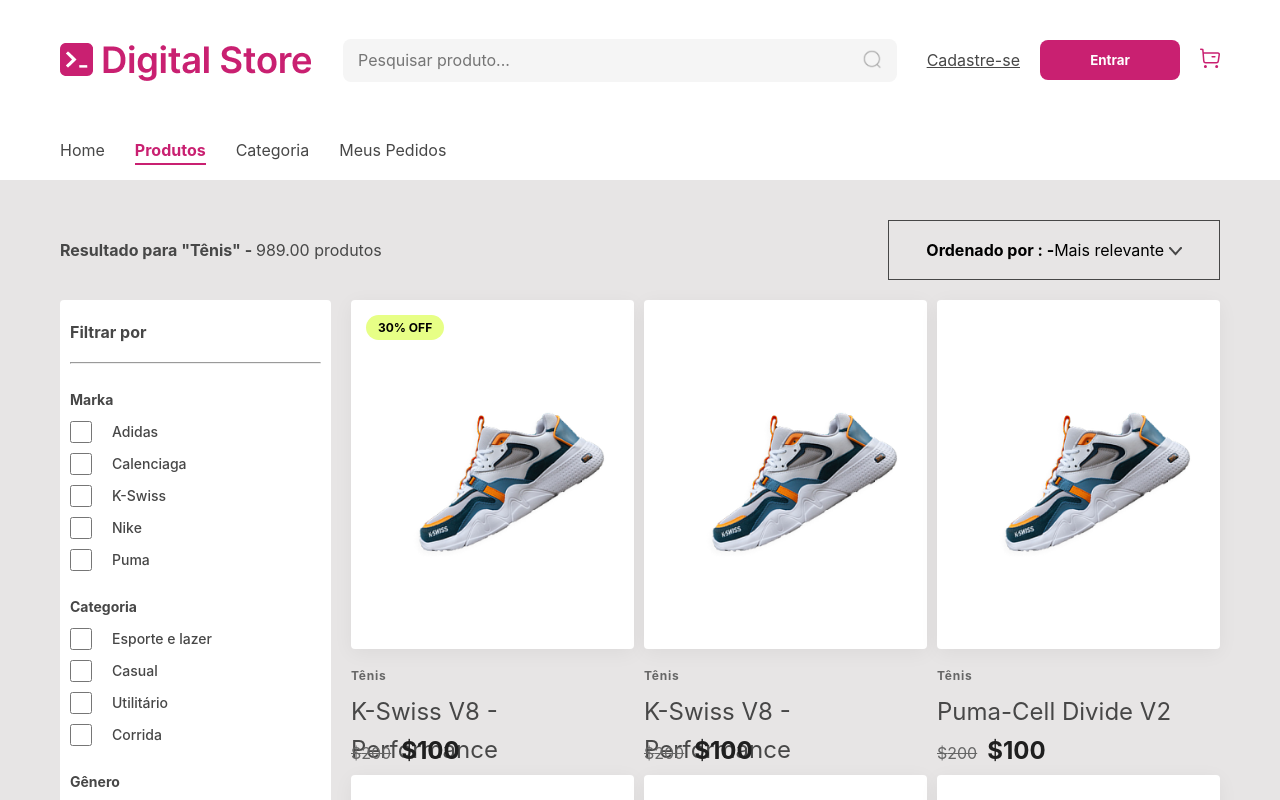
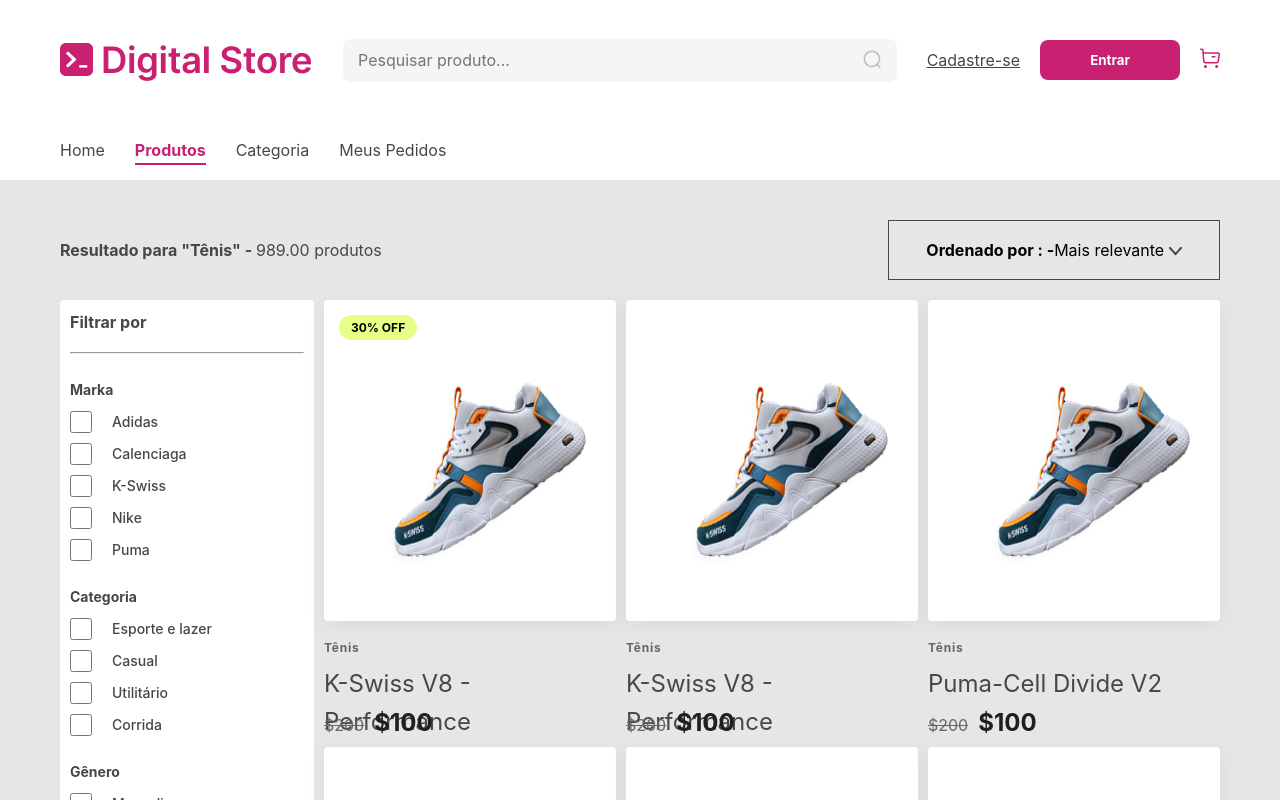
Before and after one commit to evenilsonguerreiro/projeto-frontend, a React (Vite) app: page /produtos in a window 1280 px wide. Shown: the top 800 px of the page. Built offline with nearby package versions, Linux system fonts and the light colour scheme.

Commit message:
correção nos cards moblie

```diff
--- a/src/Page/ProductListingPage/style.js
+++ b/src/Page/ProductListingPage/style.js
@@ -12,8 +12,6 @@
   margin: 0 auto;
   gap: 20px;
   padding: 60px 20px;
-
-
 `;
 
 export const ContainerHeader = styled.div`
@@ -60,12 +58,13 @@
   }
 
   @media (max-width: 768px) {
-    width: 100%;
+    width: 335;
     margin: 0 auto;
     display: flex;
     justify-content: center;
     align-items: center;
     flex-direction: column-reverse;
+    padding: 0 10px;
 
     .filtro {
       display: block;
@@ -75,7 +74,7 @@
 
     .moblie {
       display: flex;
-      gap: 10px;
+      gap: 5px;
     }
 
     .ordem {
@@ -114,8 +113,21 @@
 `;
 export const SideBar = styled.div`
   display: flex;
-  gap: 20px;
+  gap: 10px;
 
+
+  .image-container {
+    width: 163px;
+    height: 179.19px;
+    margin: auto;
+    background-color: ${Cores.white};
+    border-radius: 4px;
+    padding: 30px 20px;
+    position: relative;
+    display: flex;
+    justify-content: center;
+    box-shadow: 0px 4px 20px rgba(0, 0, 0, 0.05);
+  }
   .marcas {
     font-size: 14px;
     font-weight: 700;
@@ -129,8 +141,7 @@
   height: 720px;
   background-color: white;
   border-radius: 4px;
-  padding: 10px;
-
+  padding: 0 10px;
 
   .filtro {
     font-size: 16px;
@@ -163,21 +174,46 @@
   }
 `;
 export const SideBarD = styled.div`
+  width: 904px;
   display: grid;
   grid-template-columns: repeat(3, 1fr);
   gap: 10px;
   flex: 1;
 
+
+  .image-container {
+    width: 292px;
+    height: 321px;
+    background-color: ${Cores.white};
+    border-radius: 4px;
+    padding: 30px 20px;
+    position: relative;
+    display: flex;
+    justify-content: center;
+    box-shadow: 0px 4px 20px rgba(0, 0, 0, 0.05);
+  }
+
   @media (max-width: 768px) {
-    width: 100%;
+    width: 335px;
     display: grid;
-    & > :nth-child(n+9) {
-      display: none;
+    grid-template-columns: repeat(2, 1fr);
+
+
+
+
+      .image-container {
+    width: 163px;
+    height: 179.19px;
+    background-color: ${Cores.white};
+    border-radius: 4px;
+    padding: 30px 20px;
+    position: relative;
+    display: flex;
+    justify-content: center;
+    box-shadow: 0px 4px 20px rgba(0, 0, 0, 0.05);
+  }
     }
-    grid-template-columns: repeat(2, 1fr);
-    gap: 30px;
 
-  }
 `;
 
 export const Chekbox = styled.div`
--- a/src/Page/ProductViewPage/style.js
+++ b/src/Page/ProductViewPage/style.js
@@ -10,6 +10,7 @@
   width: 100%;
   margin: auto;
   padding: 60px 20px;
+
 
   .conteudo-principal {
     display: flex;
@@ -315,6 +316,7 @@
     width: 100%;
     margin: auto;
     margin-top: 70px;
+
 
     a {
       color: ${Cores.primary};
@@ -731,7 +733,7 @@
           display: none;
         }
         gap: 10px;
-        border: 1px solid red;
+
 
         .image-container {
           width: 100%;
--- a/src/components/Header/style.js
+++ b/src/components/Header/style.js
@@ -176,6 +176,7 @@
   margin: 20px auto;
   padding: 0 20px;
 
+
   ul {
     display: flex;
     gap: 30px;
@@ -216,6 +217,7 @@
     margin: 20px auto;
     padding: 0 20px;
     display: none;
+
 
     &.aberto {
       display: flex;
--- a/src/components/ProductList/style.js
+++ b/src/components/ProductList/style.js
@@ -5,6 +5,7 @@
   max-width: 1200px;
   margin: auto;
   padding: 60px 20px;
+
 
   .header {
     display: flex;
@@ -37,7 +38,10 @@
     .header {
       width: 335px;
       display: flex;
-      padding: 0 10px;
+      margin: auto;
+      padding: 0 14px;
+      margin-bottom: 10px;
+
       h2 {
         font-size: 16px;
         line-height: 24px;
@@ -55,11 +59,16 @@
   grid-template-columns: repeat(4, 1fr);
   gap: 10px;
 
+
   @media (max-width: 768px) {
-    width: 100%;
+    width: 335px;
+    margin: auto;
     grid-template-columns: repeat(2, 1fr);
     gap: 10px;
+    padding: 0 10px;
     justify-items: center;
+
+
 
 
   }
```
